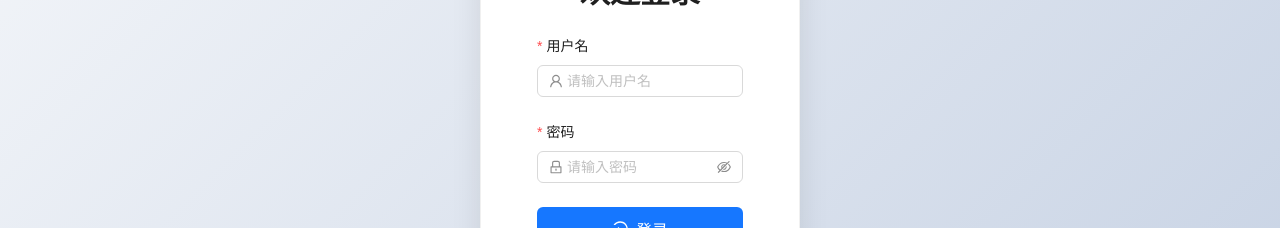
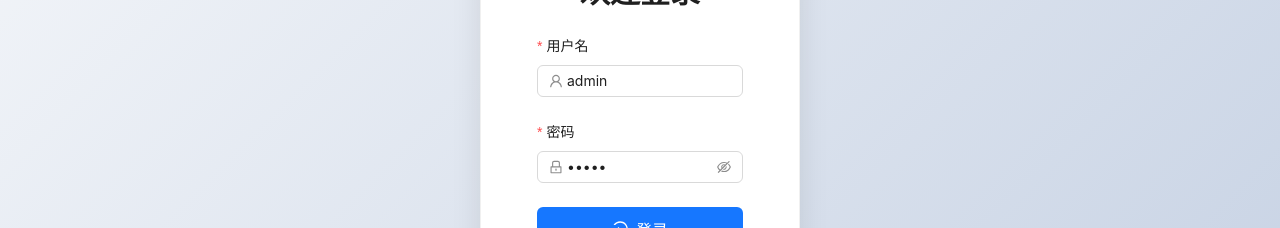
Before and after one commit to zaochua/react-houtai, a React (Create React App) app: page /#/login in a window 1280 px wide. Shown: the part 242-470 px from the top of the page. Built offline with nearby package versions, Linux system fonts and the light colour scheme.

Commit message:
# 默认填充账号密码

```diff
--- a/src/pages/login/index.js
+++ b/src/pages/login/index.js
@@ -1,4 +1,4 @@
-import React, {useState} from "react";
+import React, {useEffect, useState} from "react";
 import {
     Form, Input, Button, Card,
     Alert, Divider, Typography, Space,
@@ -23,9 +23,17 @@ const Login = () => {
     const [loginError, setLoginError] = useState("");
     const navigate = useNavigate();
 
+    useEffect(() => {
+        form.setFieldValue("username","admin")
+        form.setFieldValue("password","admin")
+    }, []);
+
     if (localStorage.getItem("token")) {
         return <Navigate to={"/"} replace/>;
     }
+
+
+
 
     // 表单提交处理
     const handleLogin = async (values) => {
```
